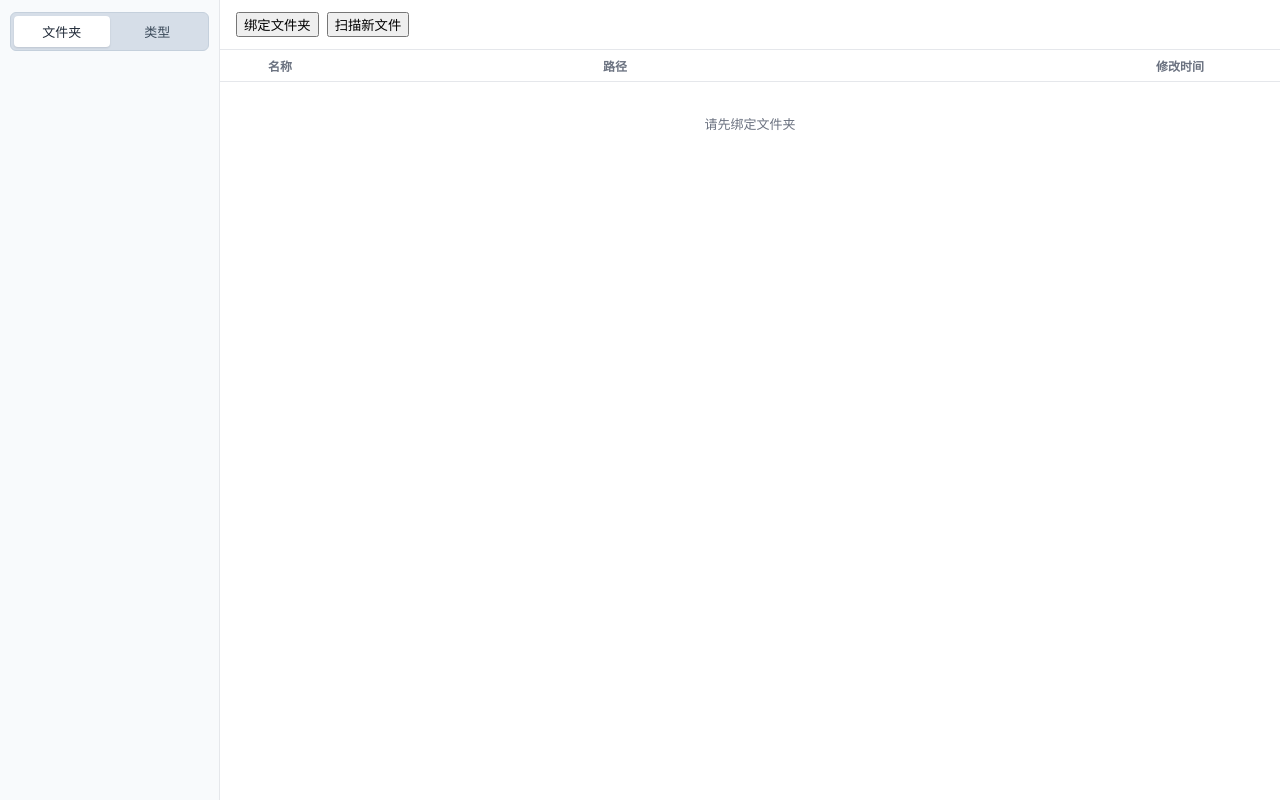
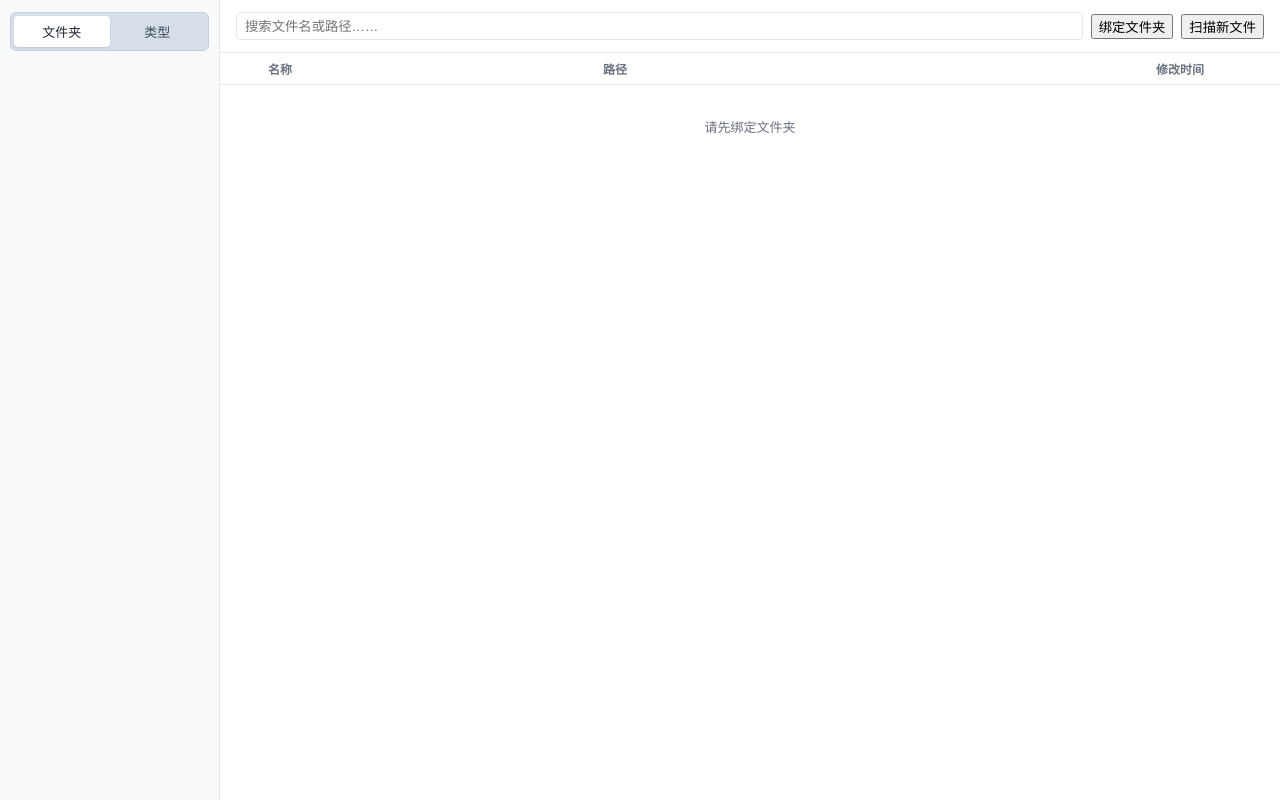
Before and after one commit to 623zhu/file_link, a React (Vite) app: page / in a window 1280 px wide. Built offline with nearby package versions, Linux system fonts and the light colour scheme.

Commit message:
feat: 支持按文件名或路径搜索当前列表
Co-authored-by: Cursor <cursoragent@cursor.com>

```diff
--- a/src/components/LinkList.tsx
+++ b/src/components/LinkList.tsx
@@ -31,7 +31,12 @@ export function LinkList({ onToast }: LinkListProps) {
   const links = useStore((state) => state.snapshot?.links) ?? EMPTY_LINKS;
   const view = useStore((state) => state.view);
   const selectedIds = useStore((state) => state.selectedIds);
-  const visible = useMemo(() => filterLinks(links, view), [links, view]);
+  const query = useStore((state) => state.query);
+  const searching = query.trim().length > 0;
+  const visible = useMemo(
+    () => filterLinks(links, view, query),
+    [links, view, query],
+  );
   const visibleIds = useMemo(() => visible.map((link) => link.id), [visible]);
   const anchorIdRef = useRef<string | null>(null);
   const listRef = useRef<HTMLElement>(null);
@@ -48,7 +53,7 @@ export function LinkList({ onToast }: LinkListProps) {
 
   useEffect(() => {
     bodyRef.current?.scrollTo(0, 0);
-  }, [view]);
+  }, [view, query]);
 
   useEffect(() => {
     const visibleSet = new Set(visibleIds);
@@ -171,7 +176,11 @@ export function LinkList({ onToast }: LinkListProps) {
       >
         {visible.length === 0 ? (
           <div className="link-empty">
-            {view.type === "none" ? "请先绑定文件夹" : "暂无链接"}
+            {view.type === "none"
+              ? "请先绑定文件夹"
+              : searching
+                ? "没有匹配的链接"
+                : "暂无链接"}
           </div>
         ) : (
           <div
--- a/src/components/Toolbar.tsx
+++ b/src/components/Toolbar.tsx
@@ -2,6 +2,7 @@ import { open } from "@tauri-apps/plugin-dialog";
 import { useState } from "react";
 
 import { scanAll } from "../api/commands";
+import { useStore } from "../store";
 import { errorMessage } from "../utils/error";
 import { BindDialog } from "./BindDialog";
 
@@ -10,6 +11,7 @@ interface ToolbarProps {
 }
 
 export function Toolbar({ onToast }: ToolbarProps) {
+  const query = useStore((state) => state.query);
   const [busy, setBusy] = useState(false);
   const [bindPath, setBindPath] = useState<string | null>(null);
 
@@ -48,6 +50,26 @@ export function Toolbar({ onToast }: ToolbarProps) {
         borderBottom: "1px solid #e5e7eb",
       }}
     >
+      <input
+        type="search"
+        value={query}
+        placeholder="搜索文件名或路径……"
+        aria-label="搜索文件名或路径"
+        onChange={(event) => useStore.setState({ query: event.target.value })}
+        onKeyDown={(event) => {
+          if (event.key === "Escape") {
+            useStore.setState({ query: "" });
+          }
+        }}
+        style={{
+          flex: 1,
+          minWidth: 160,
+          height: 28,
+          padding: "0 8px",
+          border: "1px solid #e5e7eb",
+          borderRadius: 4,
+        }}
+      />
       <button type="button" disabled={busy} onClick={() => void handleBind()}>
         绑定文件夹
       </button>
--- a/src/store.ts
+++ b/src/store.ts
@@ -15,6 +15,7 @@ interface Store {
   snapshot: Snapshot | null;
   view: View;
   selectedIds: Set<string>;
+  query: string;
   refresh: () => Promise<void>;
 }
 
@@ -22,6 +23,7 @@ export const useStore = create<Store>((set) => ({
   snapshot: null,
   view: { type: "none" },
   selectedIds: new Set(),
+  query: "",
   refresh: async () => {
     const snapshot = await getSnapshot();
     set((state) => ({
--- a/src/utils/filter.ts
+++ b/src/utils/filter.ts
@@ -36,8 +36,20 @@ export function extensionLabel(ext: string): string {
   return ext.replace(/^\./, "").toUpperCase();
 }
 
-export function filterLinks(links: Link[], view: View): Link[] {
-  return sortLinks(filterByView(links, view));
+export function filterLinks(links: Link[], view: View, query = ""): Link[] {
+  return sortLinks(filterByQuery(filterByView(links, view), query));
+}
+
+function filterByQuery(links: Link[], query: string): Link[] {
+  const needle = query.trim().toLowerCase();
+  if (needle.length === 0) {
+    return links;
+  }
+  return links.filter(
+    (link) =>
+      link.name.toLowerCase().includes(needle) ||
+      link.path.toLowerCase().includes(needle),
+  );
 }
 
 function filterByView(links: Link[], view: View): Link[] {
```
Also changed, not shown: 2 other files (tests, documents, lock files or other folders).
